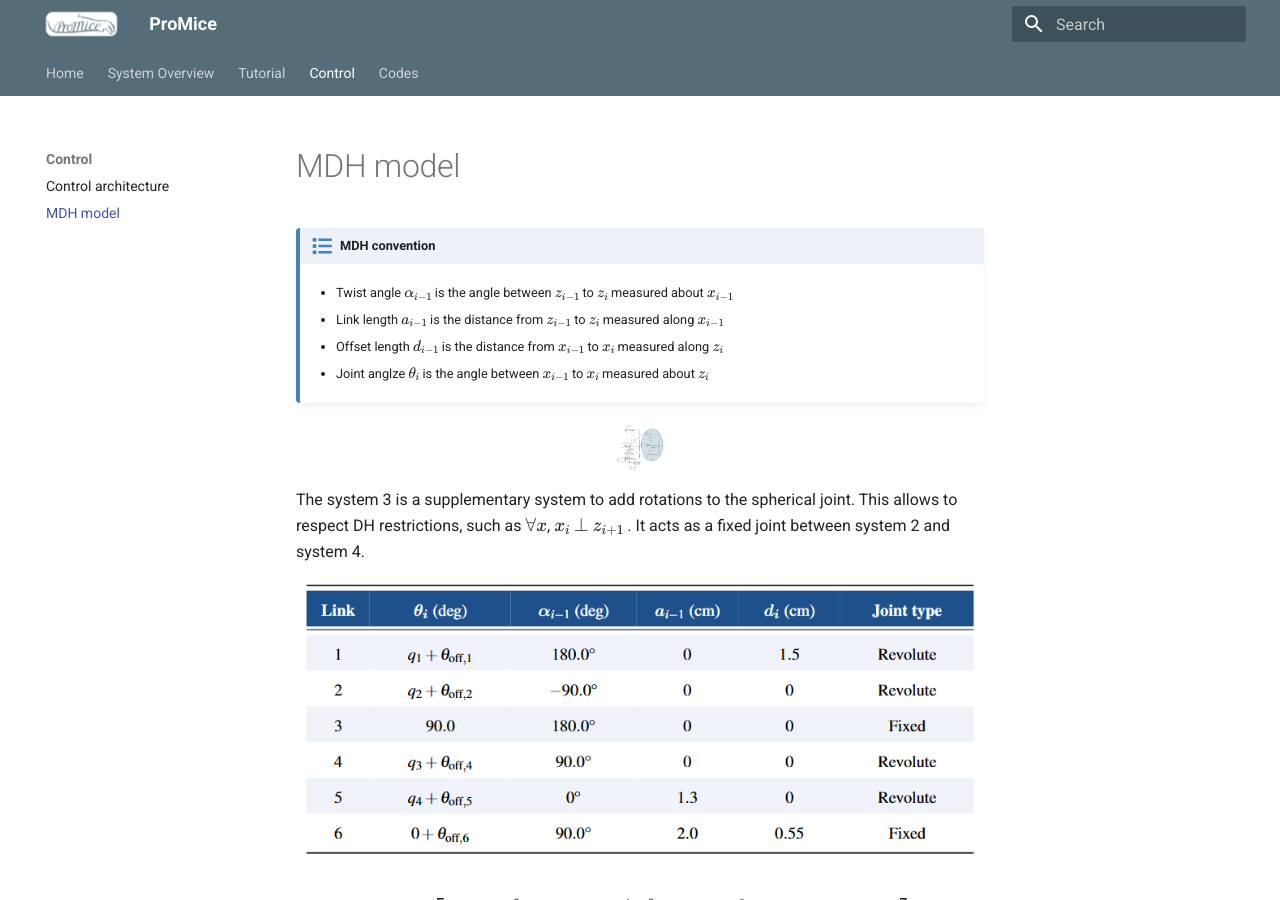
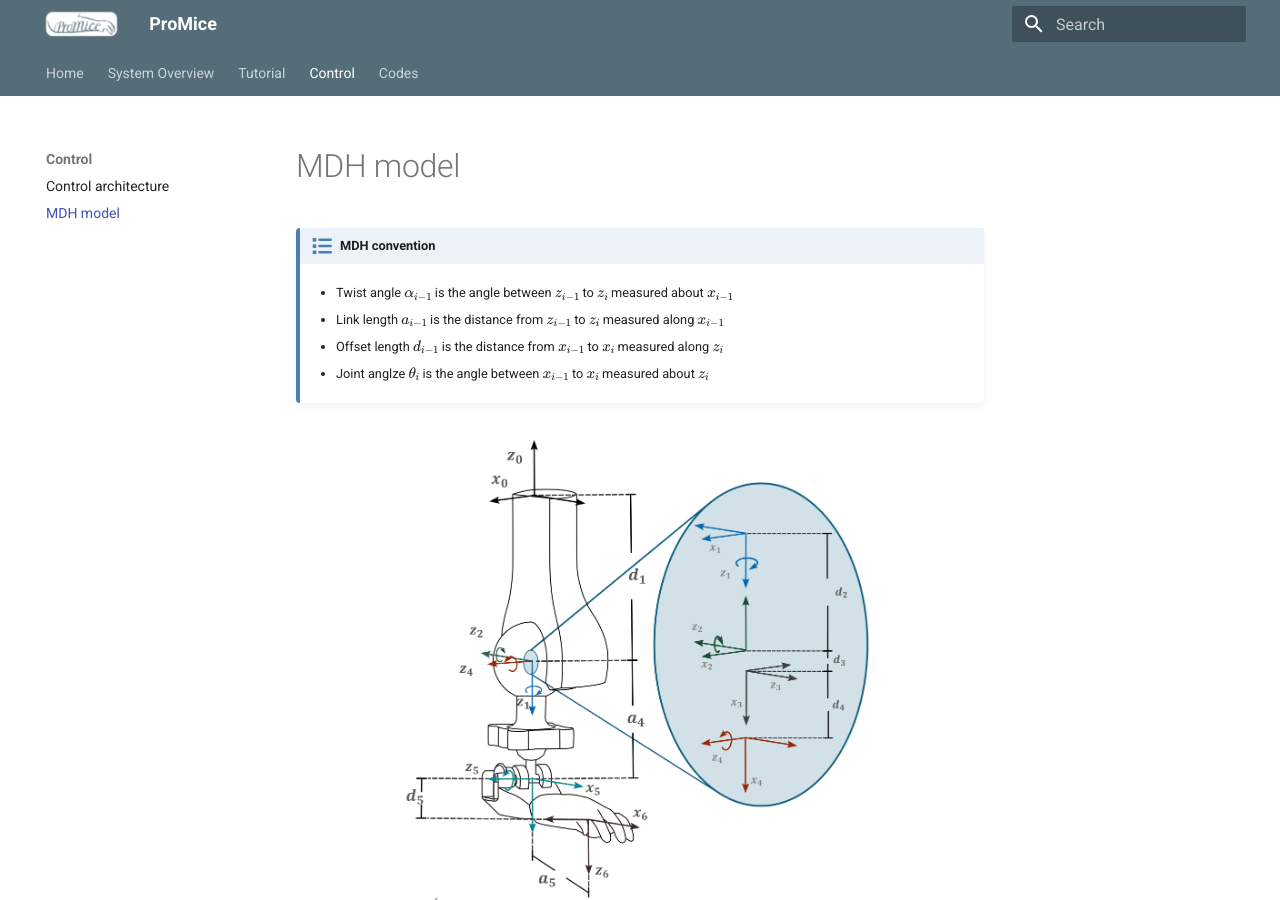
Before and after one commit to Juan-CarlosM/ProMice, an MkDocs documentation site: the page built from docs/modified_denavit_hartenberg.md, in a window 1280 px wide and 900 px high. Built offline with MkDocs 1.6.1 and Material for MkDocs 9.7.7, drawn with Linux system fonts in a browser that asks for light colours.

Commit message:
Adjust image width in modified Denavit Hartenberg doc
Updated image width for the Denavit Hartenberg model.

```diff
--- a/docs/modified_denavit_hartenberg.md
+++ b/docs/modified_denavit_hartenberg.md
@@ -8,7 +8,7 @@
 
     - Joint anglze $\theta_i$ is the angle between $x_{i-1}$ to $x_i$ measured about $z_i$
 
-![Denavit hartenber model](images/MDH_model.png){width=50 .center .on-glb}
+![Denavit hartenber model](images/MDH_model.png){width=500 .center .on-glb}
 
 
 The system 3 is a supplementary system to add rotations to the spherical joint. This allows to respect DH restrictions,
```
